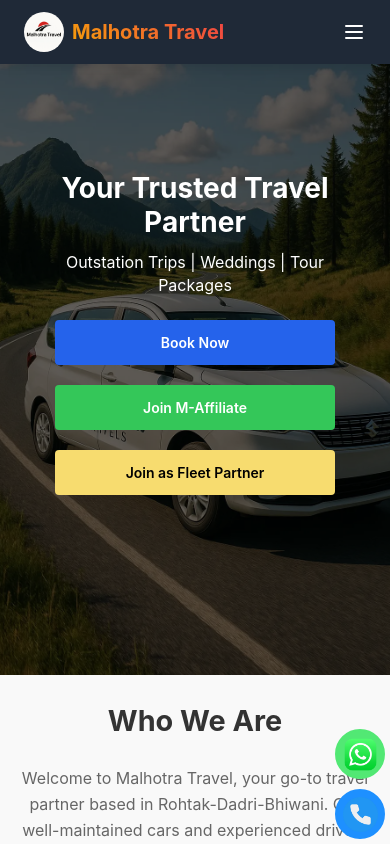
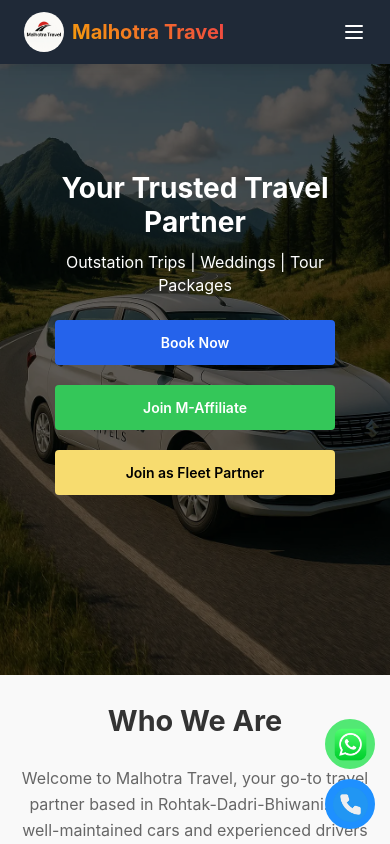
Before and after one commit to Harshit-1807/Malhotra-Travels, a Vue app: page / in a window 390 px wide. Shown: the top 844 px of the page. Built offline with nearby package versions, Linux system fonts and the light colour scheme; a small style sheet from the web is missing.

Commit message:
update - fixed floating buttons position for mobile screen

```diff
--- a/src/components/FloatingButtons.vue
+++ b/src/components/FloatingButtons.vue
@@ -62,8 +62,8 @@
 
 @media (max-width: 768px) {
   .floating-buttons {
-    bottom: 10px;
-    right: 10px;
+    bottom: 20px;
+    right: 20px;
   }
 
   .contact-btn {
@@ -79,8 +79,8 @@
 
 @media (max-width: 480px) {
   .floating-buttons {
-    bottom: 5px;
-    right: 5px;
+    bottom: 15px;
+    right: 15px;
   }
 
   .contact-btn {
```
